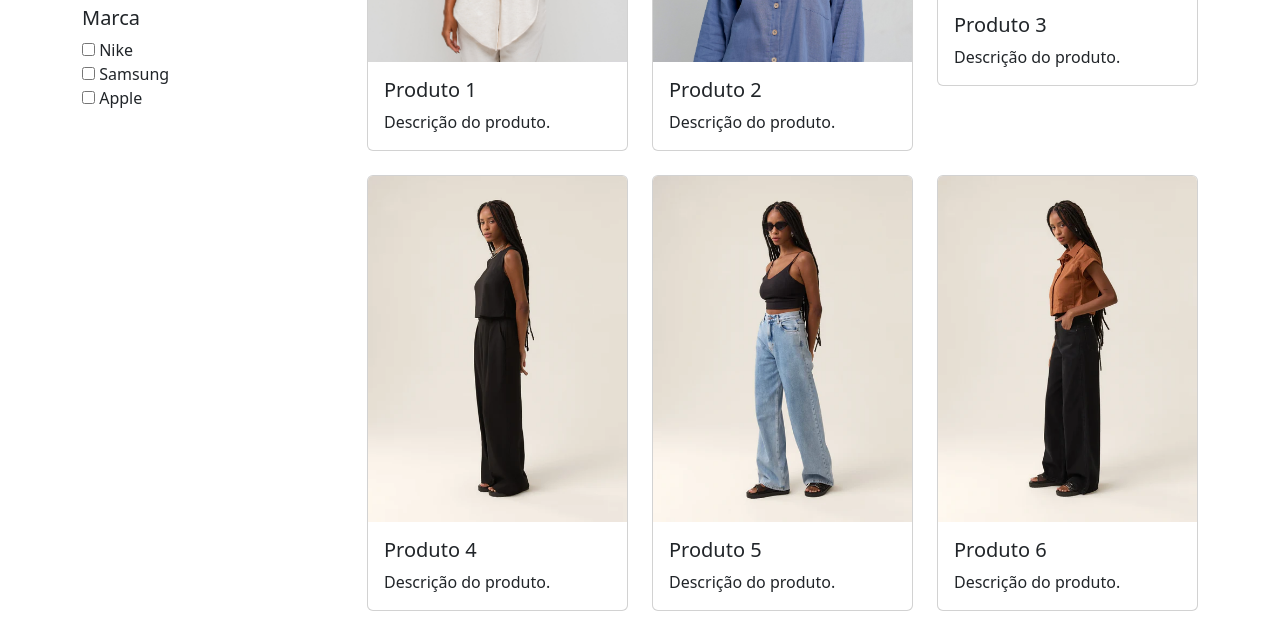
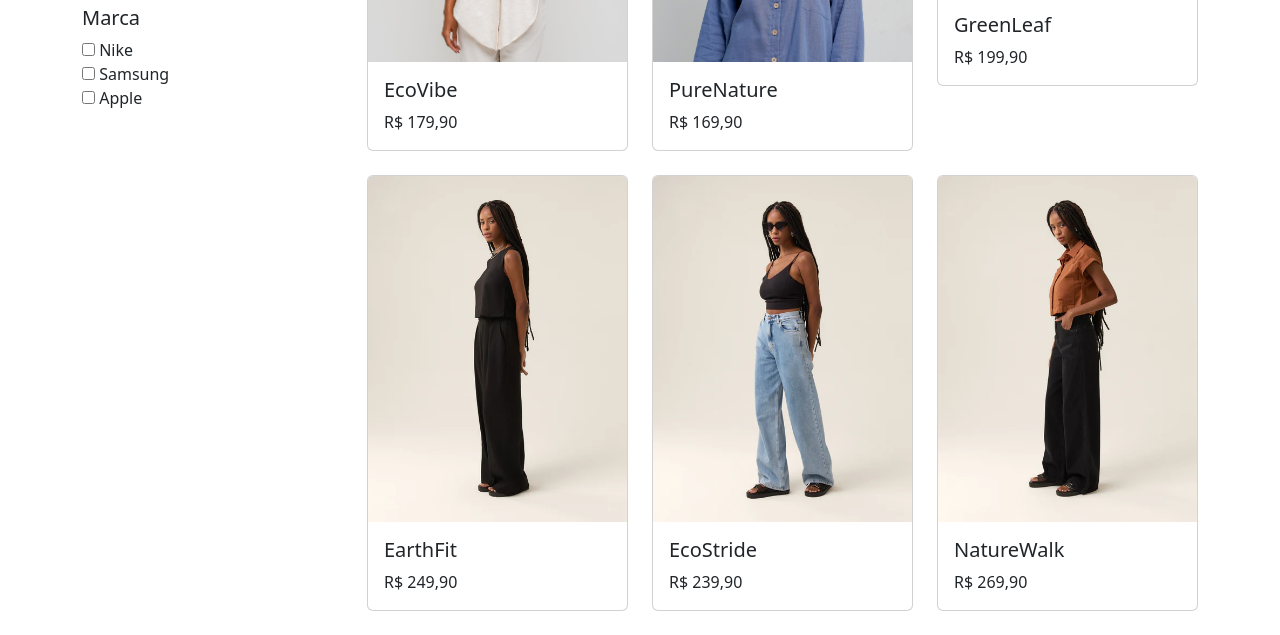
Before and after one commit to kauarodrigues1/CP4---FrontEnd-main, a plain HTML site: page roupas.html in a window 1280 px wide. Shown: the part 410-1045 px from the top of the page. Drawn offline with nearby package versions, Linux system fonts and the light colour scheme; files that its build step writes are made by us from their sources.

Commit message:
Precos adicionados

```diff
--- a/roupas.html
+++ b/roupas.html
@@ -113,9 +113,8 @@
                                     <img src="./src/assets/camisa1.jpg"
                                         class="card-img-top" alt="Produto 1">
                                     <div class="card-body">
-                                        <h5 class="card-title">Produto 1</h5>
-                                        <p class="card-text">Descrição do
-                                            produto.</p>
+                                        <h5 class="card-title">EcoVibe</h5>
+                                        <p class="card-text">R$ 179,90</p>
                                     </div>
                                 </div>
                             </div>
@@ -125,9 +124,8 @@
                                     <img src="./src/assets/camisa2.jpg"
                                         class="card-img-top" alt="Produto 2">
                                     <div class="card-body">
-                                        <h5 class="card-title">Produto 2</h5>
-                                        <p class="card-text">Descrição do
-                                            produto.</p>
+                                        <h5 class="card-title">PureNature</h5>
+                                        <p class="card-text">R$ 169,90</p>
                                     </div>
                                 </div>
                             </div>
@@ -137,9 +135,8 @@
                                     <img src="./src/assets/camisa3.jpg"
                                         class="card-img-top" alt="Produto 3">
                                     <div class="card-body">
-                                        <h5 class="card-title">Produto 3</h5>
-                                        <p class="card-text">Descrição do
-                                            produto.</p>
+                                        <h5 class="card-title">GreenLeaf</h5>
+                                        <p class="card-text">R$ 199,90</p>
                                     </div>
                                 </div>
                             </div>
@@ -150,9 +147,8 @@
                                     <img src="./src/assets/calca1.webp"
                                         class="card-img-top" alt="Produto ">
                                     <div class="card-body">
-                                        <h5 class="card-title">Produto 4</h5>
-                                        <p class="card-text">Descrição do
-                                            produto.</p>
+                                        <h5 class="card-title">EarthFit</h5>
+                                        <p class="card-text">R$ 249,90</p>
                                     </div>
                                 </div>
                             </div>
@@ -162,9 +158,8 @@
                                     <img src="./src/assets/calca2.webp"
                                         class="card-img-top" alt="Produto 2">
                                     <div class="card-body">
-                                        <h5 class="card-title">Produto 5</h5>
-                                        <p class="card-text">Descrição do
-                                            produto.</p>
+                                        <h5 class="card-title">EcoStride</h5>
+                                        <p class="card-text"> R$ 239,90</p>
                                     </div>
                                 </div>
                             </div>
@@ -174,9 +169,8 @@
                                     <img src="./src/assets/calca3.webp"
                                         class="card-img-top" alt="Produto 3">
                                     <div class="card-body">
-                                        <h5 class="card-title">Produto 6</h5>
-                                        <p class="card-text">Descrição do
-                                            produto.</p>
+                                        <h5 class="card-title">NatureWalk</h5>
+                                        <p class="card-text">R$ 269,90</p>
                                     </div>
                                 </div>
                             </div>
```
